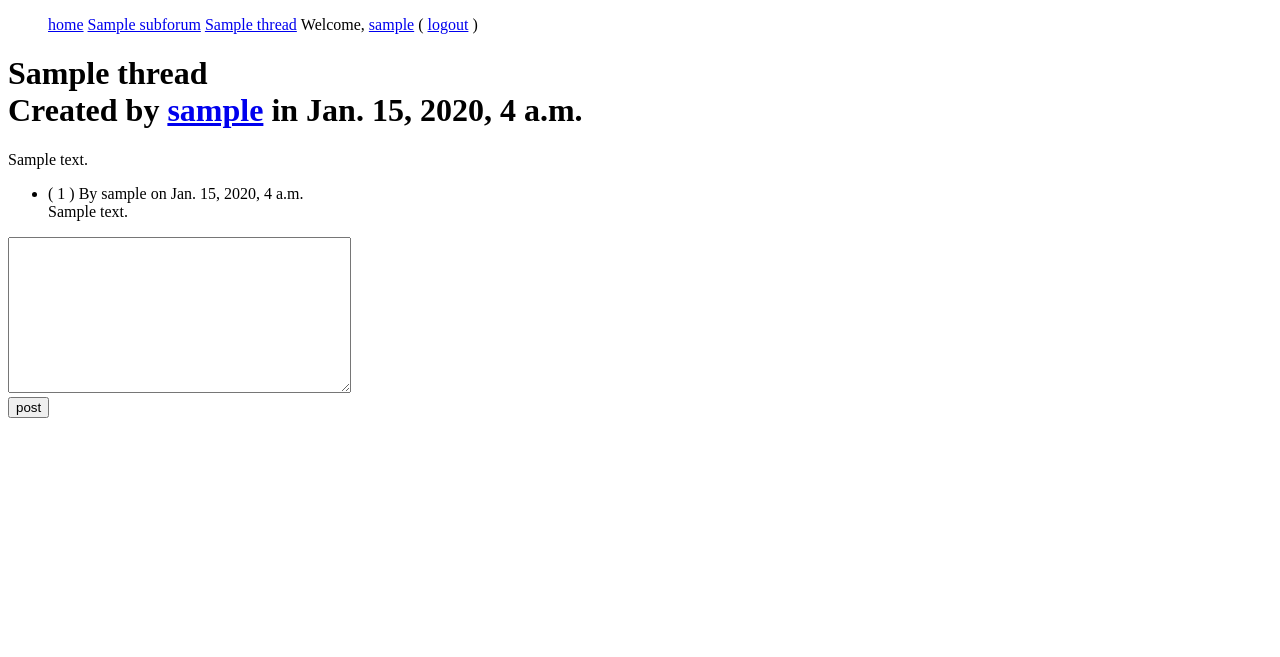
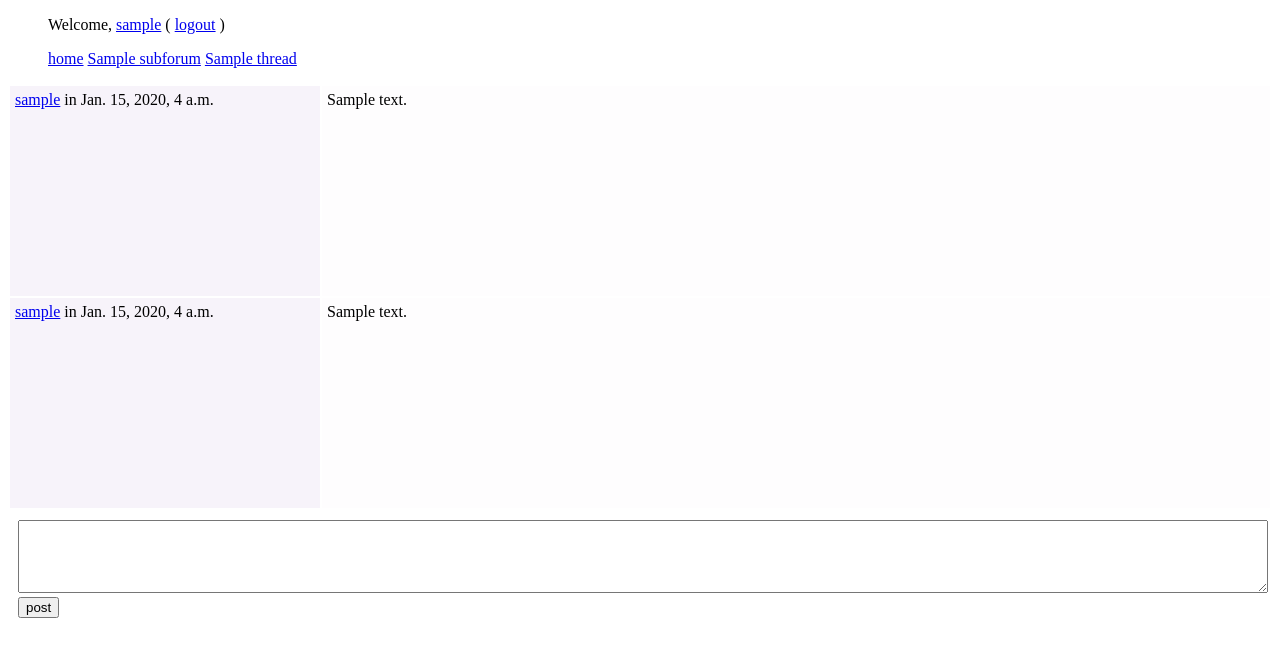
Before and after one commit to noobiept-other/forum, a Django app: a page that uses templates/base.html in a window 1280 px wide. Shown: the top 657 px of the page. Run offline with Django 3.2, Linux system fonts and the light colour scheme; a user stored in the database is signed in; tables that the repository leaves empty hold one stand-in row (values such as "Sample post").

Commit message:
- make the rows clickable - improve the styling - show the last threads created by the user in the user page

```diff
--- a/forum/models.py
+++ b/forum/models.py
@@ -87,6 +87,10 @@ class Profile( AbstractUser ):
 
     is_moderator = models.BooleanField( default= False )
 
+    def get_url(self):
+
+        return reverse( 'user_page', args= [ self.username ] )
+
 
 class PrivateMessage( models.Model ):
 
--- a/forum/views.py
+++ b/forum/views.py
@@ -155,11 +155,16 @@ def user_page( request, username ):
     last_posts = posts[ :5 ]
     total_posts = posts.count()
 
+    threads = user.thread_set.order_by( '-date_created' )
+    last_threads = threads[ :5 ]
+    total_threads = threads.count()
+
     context = {
         'username': username,
         'last_posts': last_posts,
         'total_posts': total_posts,
-        'total_threads': user.thread_set.all().count()
+        'last_threads': last_threads,
+        'total_threads': total_threads
     }
 
     return render( request, 'accounts/user_page.html', context )
--- /dev/null
+++ b/static/main.js
@@ -0,0 +1,12 @@
+window.onload = function()
+{
+var rows = document.querySelectorAll( '.clickableRow' );
+
+for (var a = 0 ; a < rows.length ; a++)
+    {
+    rows[ a ].onclick = function()
+        {
+        window.location = this.getAttribute( 'href' );
+        };
+    }
+};
--- a/static/style.css
+++ b/static/style.css
@@ -1,27 +1,114 @@
-table
+.clickableRow
     {
+    cursor: pointer;
+    }
+
+td
+    {
+    padding: 5px;
+    min-width: 200px;
+    }
+
+    /* menu */
+
+#Menu ul
+    {
+    list-style-type: none;
+    }
+
+#Menu li
+    {
+    display: inline;
+    }
+
+    /* categories */
+
+.CategoryName
+    {
+    background-color: #91c6ed;
+    padding: 0 10px;
+    }
+
+#CategoryTable
+    {
+    width: 100%;
     border-spacing: 2px;
     border-collapse: collapse;
     }
 
-td
+#CategoryTable td:nth-child(1)
     {
-    border-bottom: 2px solid #60c9ed;
-    padding: 5px;
-    min-width: 200px;
+    background-color: rgba(145, 198, 237, 0.1);
     }
 
-th
+#CategoryTable td:nth-child(2)
+    {
+    background-color: rgba(145, 198, 237, 0.2);
+    }
+
+#CategoryTable td:nth-child(3)
+    {
+    background-color: rgba(145, 198, 237, 0.3);
+    }
+
+    /* sub-forums */
+
+#SubForumTable
+    {
+    width: 100%;
+    }
+
+#SubForumTable tr:nth-child(even)
     {
     background-color: #e6edeb;
     }
 
-#Menu
+#SubForumTable th
     {
-    list-style-type: none;
+
     }
 
-#Menu > li
+#SubForumTable td
     {
-    display: inline;
+
     }
+
+    /* threads */
+
+.ThreadLeft
+    {
+    width: 300px;
+    height: 200px;
+    background-color: rgba(229, 214, 237, 0.3);
+    }
+
+.ThreadRight
+    {
+    background-color: rgba(229, 214, 237, 0.05);
+    }
+
+#ThreadTable
+    {
+    width: 100%;
+    }
+
+#ThreadTable th
+    {
+    vertical-align: top;
+    }
+
+#ThreadTable td
+    {
+    vertical-align: top;
+    }
+
+#ThreadPostForm
+    {
+    margin: 10px;
+    }
+
+#ThreadPostForm textarea
+    {
+    width: 100%;
+    height: 5em;
+    }
--- a/templates/base.html
+++ b/templates/base.html
@@ -3,16 +3,13 @@
 <head>
     <title>Forum</title>
 
+    <script type="text/javascript" src="{{ STATIC_URL }}main.js"></script>
     <link rel="stylesheet" href="{{ STATIC_URL }}style.css" />
 </head>
 <body>
 
-<ul id="Menu">
-    <li><a href="{% url 'index' %}">home</a></li>
-    {% for path in paths %}
-        <li><a href="{{ path.get_url }}">{{ path|truncatechars:20 }}</a></li>
-    {% endfor %}
-
+<div id="Menu">
+    <ul>
         <li>
         {% if user.is_authenticated %}
             Welcome, <a href="{% url 'user_page' user.username %}">{{ user }}</a> ( <a href="{% url 'logout' %}">logout</a> )
@@ -22,6 +19,14 @@
         </li>
     </ul>
 
+    <ul>
+        <li><a href="{% url 'index' %}">home</a></li>
+        {% for path in paths %}
+            <li><a href="{{ path.get_url }}">{{ path|truncatechars:20 }}</a></li>
+        {% endfor %}
+    </ul>
+</div>
+
 
 {% block content %}{% endblock %}
 
--- a/templates/thread.html
+++ b/templates/thread.html
@@ -3,37 +3,31 @@
 {% block content %}
 {% if thread %}
 
-    <h1>
-        {{ thread.title }}<br />
-        Created by <a href="{{ thread.get_url }}">{{ thread.user }}</a> in {{ thread.date_created }}
-    </h1>
+<table id="ThreadTable">
+    <tr id="post_0">
+        <td class="ThreadLeft"><a href="{{ thread.user.get_url }}">{{ thread.user }}</a> in {{ thread.date_created }}</td>
+        <td class="ThreadRight">{{ thread.text }}</td>
+    </tr>
 
-    <p>{{ thread.text }}</p>
 
-    {% if thread.post_set.all %}
-        <ul>
-            {% for post in thread.post_set.all %}
-                <li>
-                    ( {{ forloop.counter }} ) By {{ post.user }} on {{ post.date_created }}<br />
-                    {{ post.text }}
-                </li>
-            {% endfor %}
-        </ul>
-    {% else %}
-        <p>No comments.</p>
-    {% endif %}
-
+{% if thread.post_set.all %}
+    {% for post in thread.post_set.all %}
+    <tr id="post_{{ forloop.counter }}">
+        <td class="ThreadLeft"><a href="{{ post.user.get_url }}">{{ post.user }}</a> in {{ post.date_created }}</td>
+        <td class="ThreadRight">{{ post.text }}</td>
+    </tr>
+    {% endfor %}
+{% endif %}
+</table>
 
     {% if user.is_authenticated %}
         {% if form.errors %}
             <p>{{ form.errors }}</p>
         {% endif %}
-        <form method="post" action="{% url 'thread' threadSlug %}">
-            <span>{% csrf_token %}</span>
+        <form id="ThreadPostForm" method="post" action="{% url 'thread' threadSlug %}">
+            {% csrf_token %}
 
-            <div>
-                {{ form.text }}
-            </div>
+            {{ form.text }}
 
             <input type="submit" value="post" />
             <input type="hidden" name="next" value="{{ next }}" />
```
Also changed, not shown: templates/accounts/user_page.html (+14 -1 lines), templates/index.html (+4 -4 lines), templates/sub_forum.html (+4 -9 lines). Lines whose indentation alone changed are shown as unchanged.
